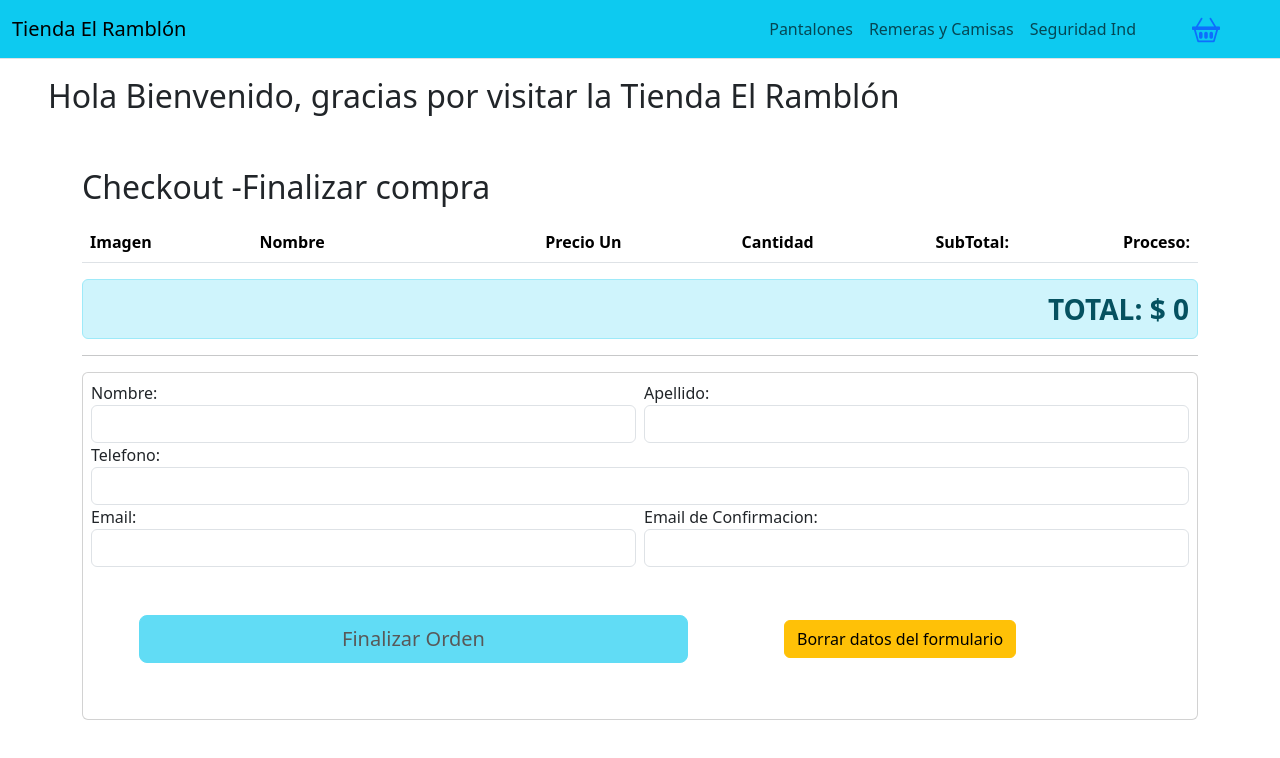
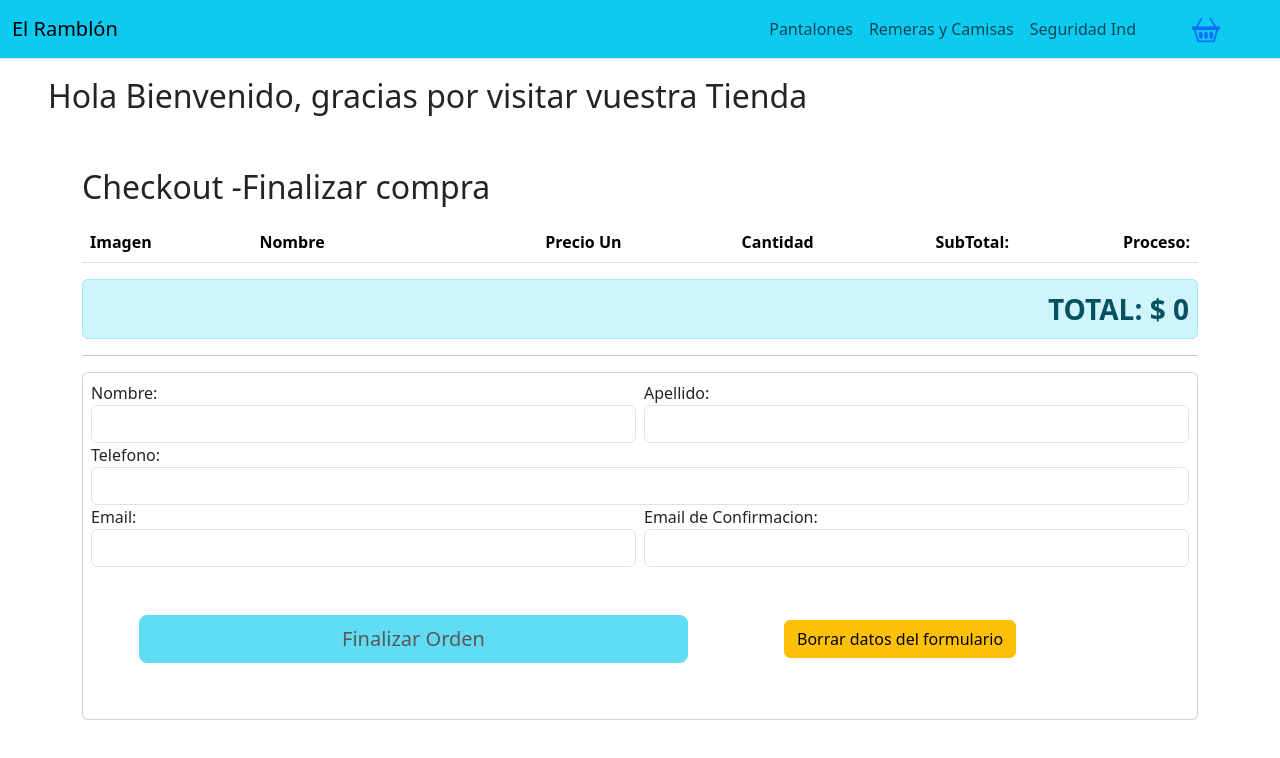
Before and after one commit to Pablodc28/tp_final_cuenca, a React (Vite) app: page /checkout in a window 1280 px wide. Shown: the top 758 px of the page. Built offline with nearby package versions, Linux system fonts and the light colour scheme; a web font is replaced by a local one.

Commit message:
imagenes

```diff
--- a/src/App.jsx
+++ b/src/App.jsx
@@ -14,7 +14,7 @@ const App = () => {
       <BrowserRouter>
       <CarritoProvider>
         <NavBar />
-          <p className='fs-2 m-4 mt-5 p-4'>Hola Bienvenido, gracias por visitar la Tienda El Ramblón</p>
+          <p className='fs-2 m-4 mt-5 p-4'>Hola Bienvenido, gracias por visitar vuestra Tienda </p>
         <Routes>
           <Route path="/" element={<ItemListContainer  />} />
           <Route path="/categoria/:idCategoria" element={<ItemListContainer/>} />
--- a/src/components/Checkout/Checkout.jsx
+++ b/src/components/Checkout/Checkout.jsx
@@ -127,7 +127,7 @@ const Checkout = () => {
         <tbody>
           {carrito.map((prod) => (
             <tr key={prod.item.id}>
-              <td> <img src={prod.item.img}  className=" object-fit-cover  rounded-circle mx-auto w-25" alt={prod.item.nombre} /> </td>
+              <td> <img src={prod.item.img}  className=" object-fit-cover  rounded-circle mx-auto w-50" alt={prod.item.nombre} /> </td>
               <td>  {prod.item.nombre} </td>
               <td className="fw-bold text-end"> $ {prod.item.precio} </td>
               <td className="text-end">  {prod.cantidad} </td>
--- a/src/components/NavBar/NavBar.jsx
+++ b/src/components/NavBar/NavBar.jsx
@@ -8,7 +8,7 @@ const NavBar = () => {
            <div className="container-fluid">
 
                       <Link to="/" className="navbar-brand">
-                          Tienda El Ramblón
+                          El Ramblón
                       </Link>
 
                       <button className="navbar-toggler " type="button" data-bs-toggle="collapse" data-bs-target="#navbarNav" aria-controls="navbarNav" aria-expanded="false" aria-label="Toggle navigation">
```
